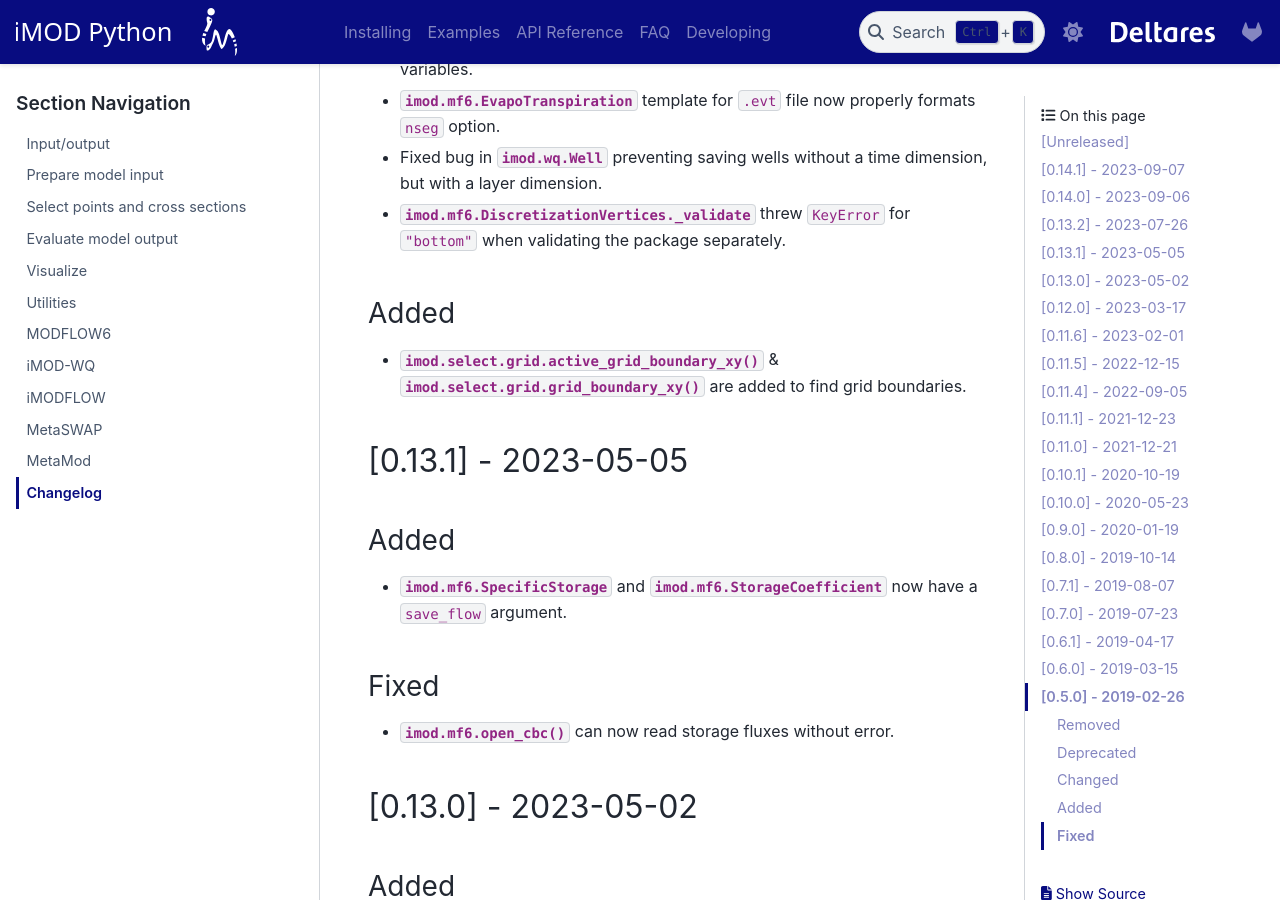
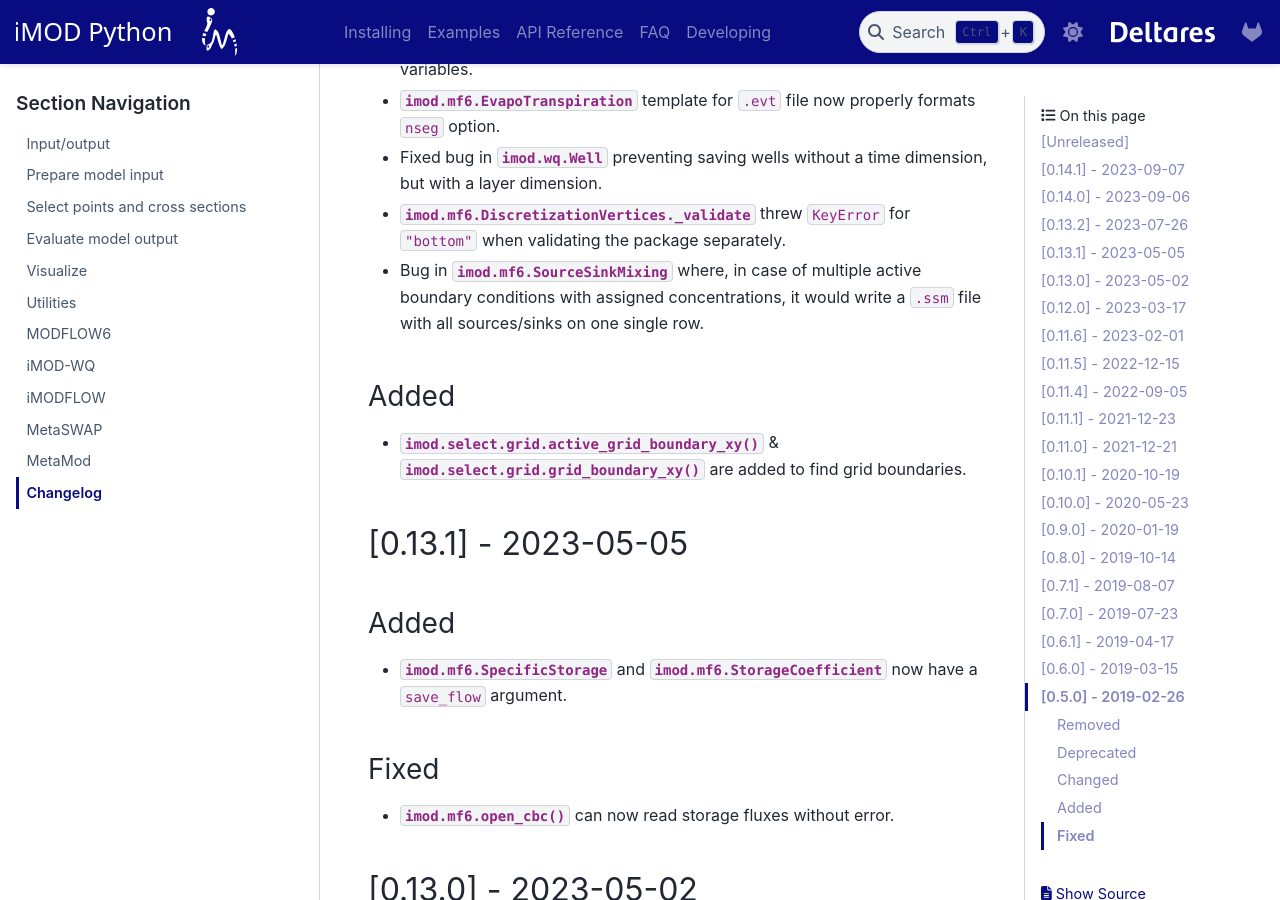
Before and after one commit to Deltares/imod-python, a Sphinx documentation site: the page built from docs/api/changelog.rst, in a window 1280 px wide and 900 px high, scrolled down 3275 px. Built offline with Sphinx 7.4.7 and the PyData theme 0.15.4, drawn with Linux system fonts in a browser that asks for light colours; pages that are not in the unit, such as notebooks, are missing from menus; cross-references to code outside the pages are shown as plain code.

Commit message:
update changelog

```diff
--- a/docs/api/changelog.rst
+++ b/docs/api/changelog.rst
@@ -132,6 +132,9 @@ Fixed
   dimension, but with a layer dimension.
 - :class:`imod.mf6.DiscretizationVertices._validate` threw ``KeyError`` for
   ``"bottom"`` when validating the package separately.
+- Bug in :class:`imod.mf6.SourceSinkMixing` where, in case of multiple active
+  boundary conditions with assigned concentrations, it would write a ``.ssm``
+  file with all sources/sinks on one single row.
 
 Added
 ~~~~~
```
